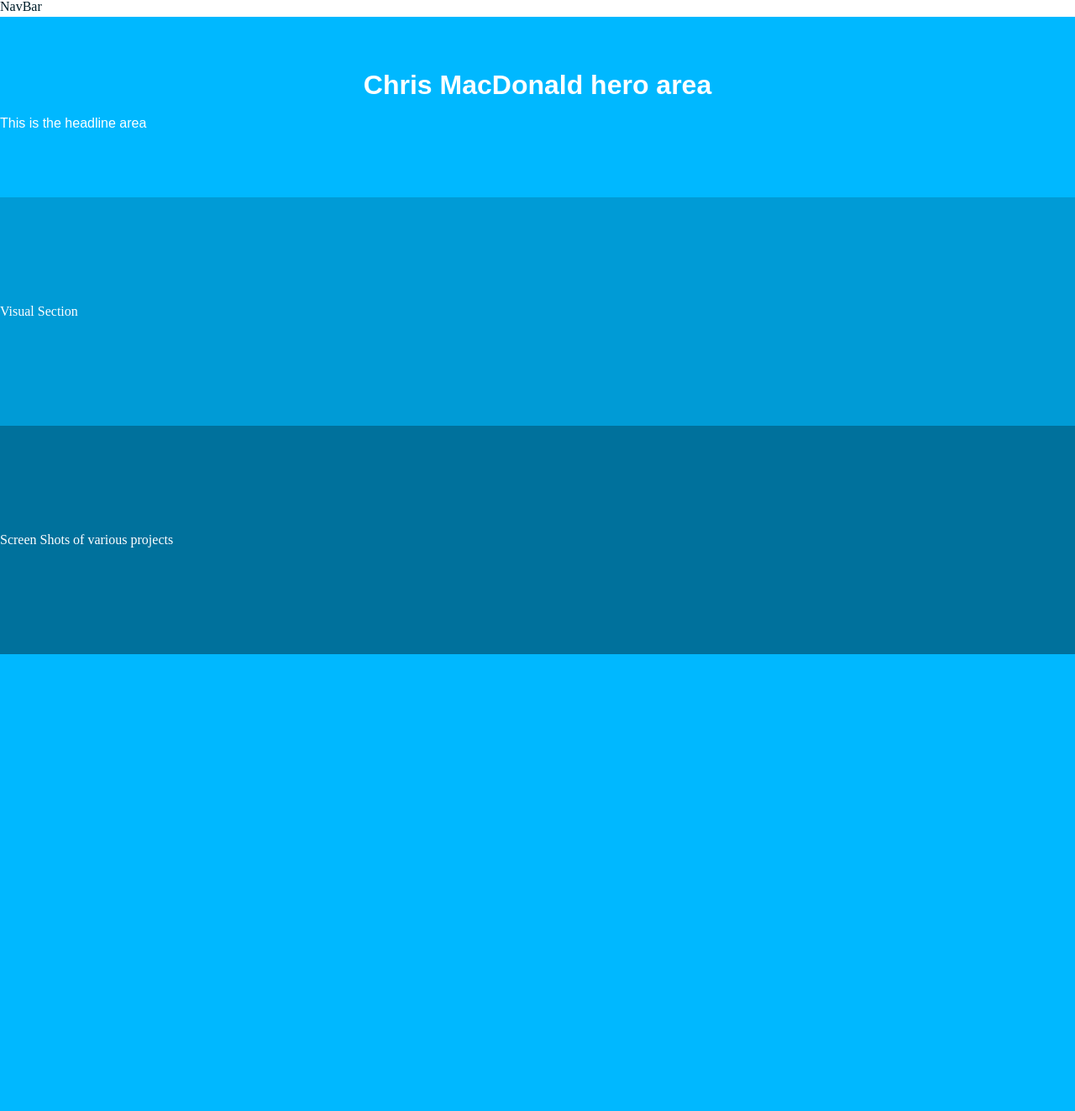
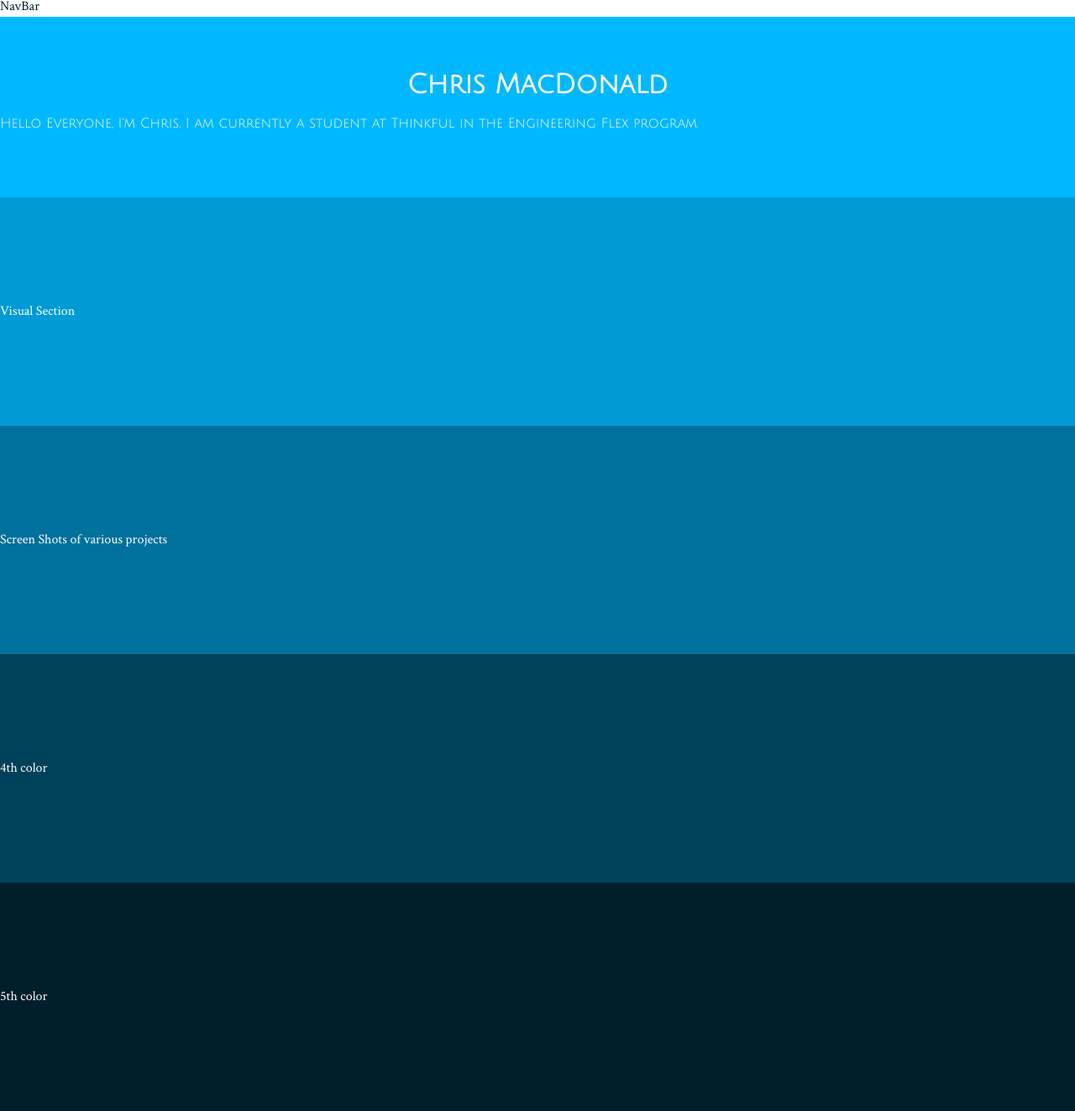
Before and after one commit to cmacdonald131/Portfolio-color-palette-font, a plain HTML site: page index.html in a window 1280 px wide. Shown: the whole page at 84% size. Before the commit the page ends 800 px from the top, so only its background shows below. Drawn offline with nearby package versions, Linux system fonts and the light colour scheme.

Commit message:
Update index.html

```diff
--- a/index.html
+++ b/index.html
@@ -7,6 +7,7 @@
     <meta http-equiv="X-UA-Compatible" content="ie=edge">
     <link rel="stylesheet" type="text/css" href="//cdnjs.cloudflare.com/ajax/libs/normalize/6.0.0/normalize.css">
     <link rel="stylesheet" type="text/css" href="main.css">
+    <link href="https://fonts.googleapis.com/css?family=Crimson+Text|Julius+Sans+One&display=swap" rel="stylesheet">
 
 </head>
 <body>
@@ -14,8 +15,8 @@
 
     <main role="main">
         <header role="banner">
-                <h1>Chris MacDonald hero area</h1>
-                <p>This is the headline area</p>
+                <h1>Chris MacDonald</h1>
+                <p>Hello Everyone, I'm Chris.  I am currently a student at Thinkful in the Engineering Flex program.</p>
         </header>
 
         <section class="visual">
@@ -26,6 +27,15 @@
             Screen Shots of various projects
         </section>
 
+        <section class="color4">
+            4th color
+        </section>
+
+        <section class="color5">
+            5th color
+        </section>
+
+
     </main>
 </body>
 </html>
```
